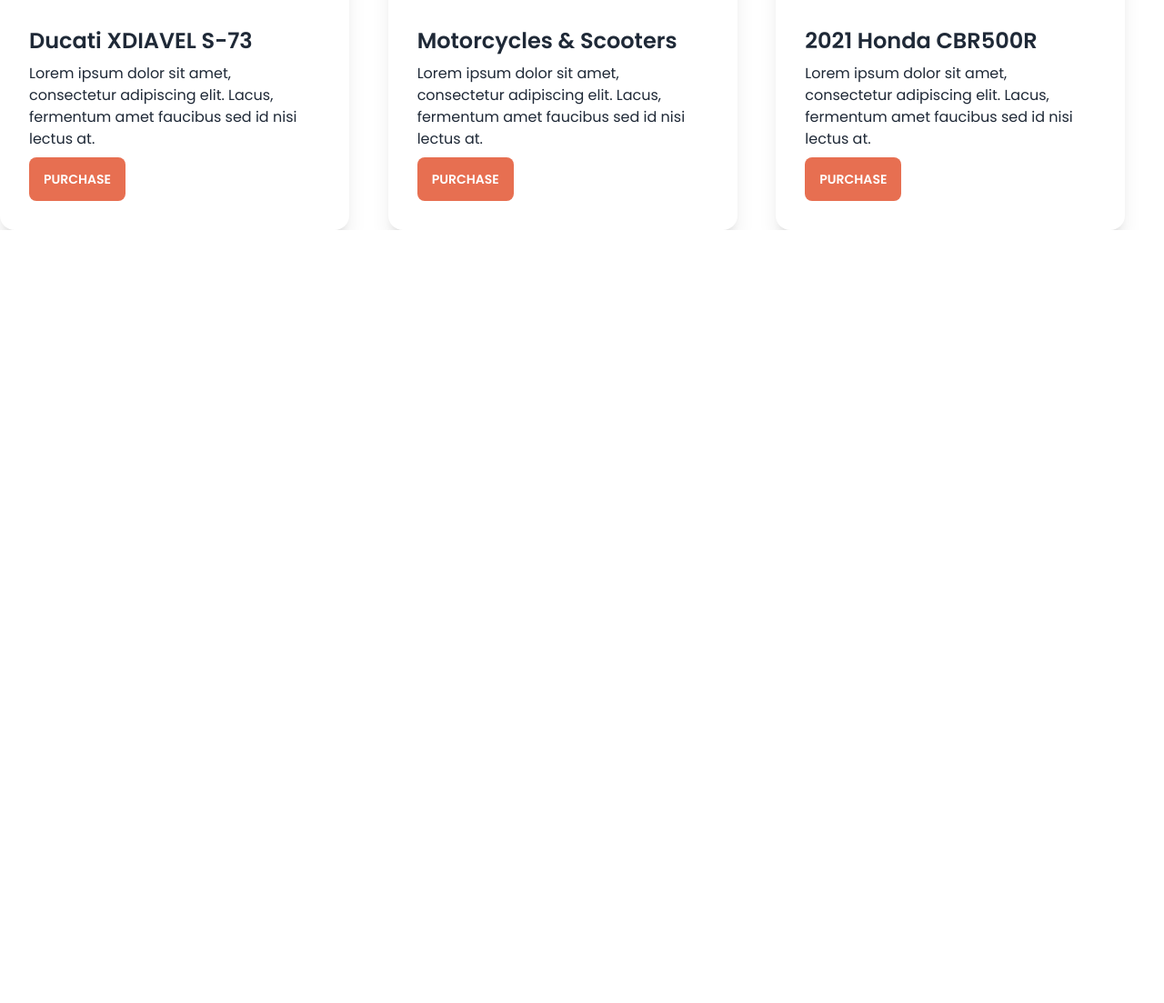
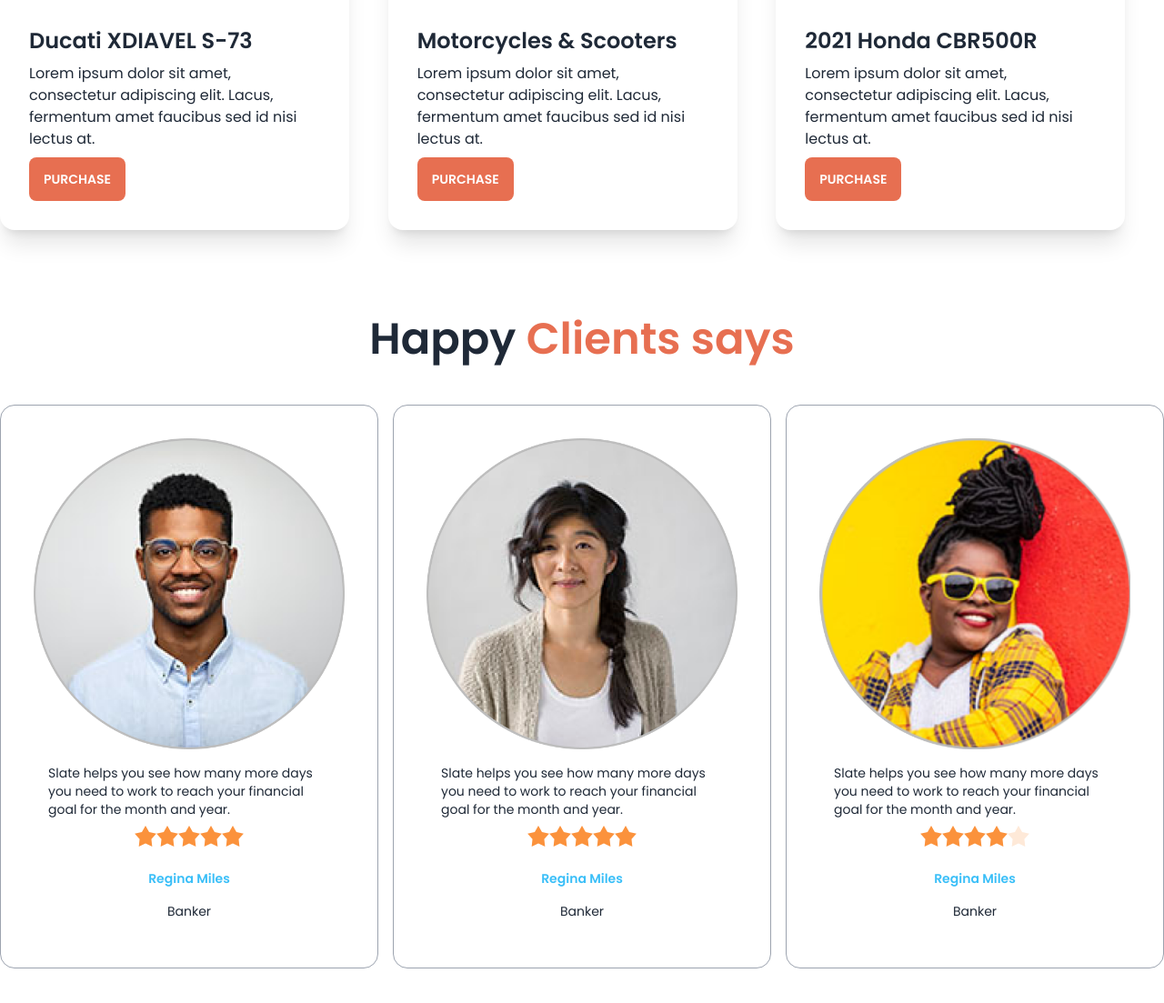
Before and after one commit to Kamrujjaman-Rabin/Biker-Zone-with-DaisyUI, a plain HTML site: page index.html in a window 1280 px wide. Shown: the part 1223-2326 px from the top of the page at 91% size. Before the commit the page ends 1476 px from the top, so only its background shows below. Drawn offline with nearby package versions, Linux system fonts and the light colour scheme.

Commit message:
added happy clients section

```diff
--- a/index.html
+++ b/index.html
@@ -217,6 +217,76 @@
         </div>
       </div>
     </div>
+    <!-- happy clients -->
+    <section class="my-24">
+      <h3 class="text-5xl font-semibold mb-12 text-center">Happy <span class="text-bike-primary">Clients says</span></h3>
+        <div class="grid grid-cols-1 md:grid-cols-2 lg:grid-cols-3 gap-x-4 gap-y-8">
+          <!-- first review -->
+        <div class="card card-compact w-50 p-9 bg-base-100 border border-gray-400">
+          <figure><img src="/images/others/user-1.png" alt="Shoes" /></figure>
+          <div class="card-body">
+            <p>Slate helps you see how
+              many more days you need
+              to work to reach your financial
+              goal for the month and year.</p>
+              <div class="rating justify-center">
+                <input type="radio" name="rating-2" class="mask mask-star-2 bg-orange-400" />
+                <input type="radio" name="rating-2" class="mask mask-star-2 bg-orange-400"  />
+                <input type="radio" name="rating-2" class="mask mask-star-2 bg-orange-400" />
+                <input type="radio" name="rating-2" class="mask mask-star-2 bg-orange-400" checked />
+                <input type="radio" name="rating-2" class="mask mask-star-2 bg-orange-400" />
+              </div>
+            <div class="text-center space-y-4 mt-4">
+              <h4 class="text-sm font-semibold text-info">Regina Miles</h4>
+              <p>Banker</p>
+            </div>
+          </div>
+      </div>
+        <!-- second review -->
+        <div class="card card-compact w-50 p-9 bg-base-100 border border-gray-400">
+          <figure><img src="/images/others/user-2.png" alt="Shoes" /></figure>
+          <div class="card-body">
+            <p>Slate helps you see how
+              many more days you need
+              to work to reach your financial
+              goal for the month and year.</p>
+              <div class="rating justify-center">
+                <input type="radio" name="rating-2" class="mask mask-star-2 bg-orange-400" />
+                <input type="radio" name="rating-2" class="mask mask-star-2 bg-orange-400"  />
+                <input type="radio" name="rating-2" class="mask mask-star-2 bg-orange-400" />
+                <input type="radio" name="rating-2" class="mask mask-star-2 bg-orange-400" checked />
+                <input type="radio" name="rating-2" class="mask mask-star-2 bg-orange-400" />
+              </div>
+            <div class="text-center space-y-4 mt-4">
+              <h4 class="text-sm font-semibold text-info">Regina Miles</h4>
+              <p>Banker</p>
+            </div>
+          </div>
+      </div>
+        <!-- third review -->
+        <div class="card card-compact w-50 p-9 bg-base-100 border border-gray-400">
+          <figure><img src="/images/others/user-3.png" alt="Shoes" /></figure>
+          <div class="card-body">
+            <p>Slate helps you see how
+              many more days you need
+              to work to reach your financial
+              goal for the month and year.</p>
+              <div class="rating justify-center">
+                <input type="radio" name="rating-2" class="mask mask-star-2 bg-orange-400" />
+                <input type="radio" name="rating-2" class="mask mask-star-2 bg-orange-400"  />
+                <input type="radio" name="rating-2" class="mask mask-star-2 bg-orange-400" />
+                <input type="radio" name="rating-2" class="mask mask-star-2 bg-orange-400" checked />
+                <input type="radio" name="rating-2" class="mask mask-star-2 bg-orange-400" />
+              </div>
+            <div class="text-center space-y-4 mt-4">
+              <h4 class="text-sm font-semibold text-info">Regina Miles</h4>
+              <p>Banker</p>
+            </div>
+          </div>
+      </div>
+        </div>
+
+    </section>
   </main>
   <footer>
 
```
